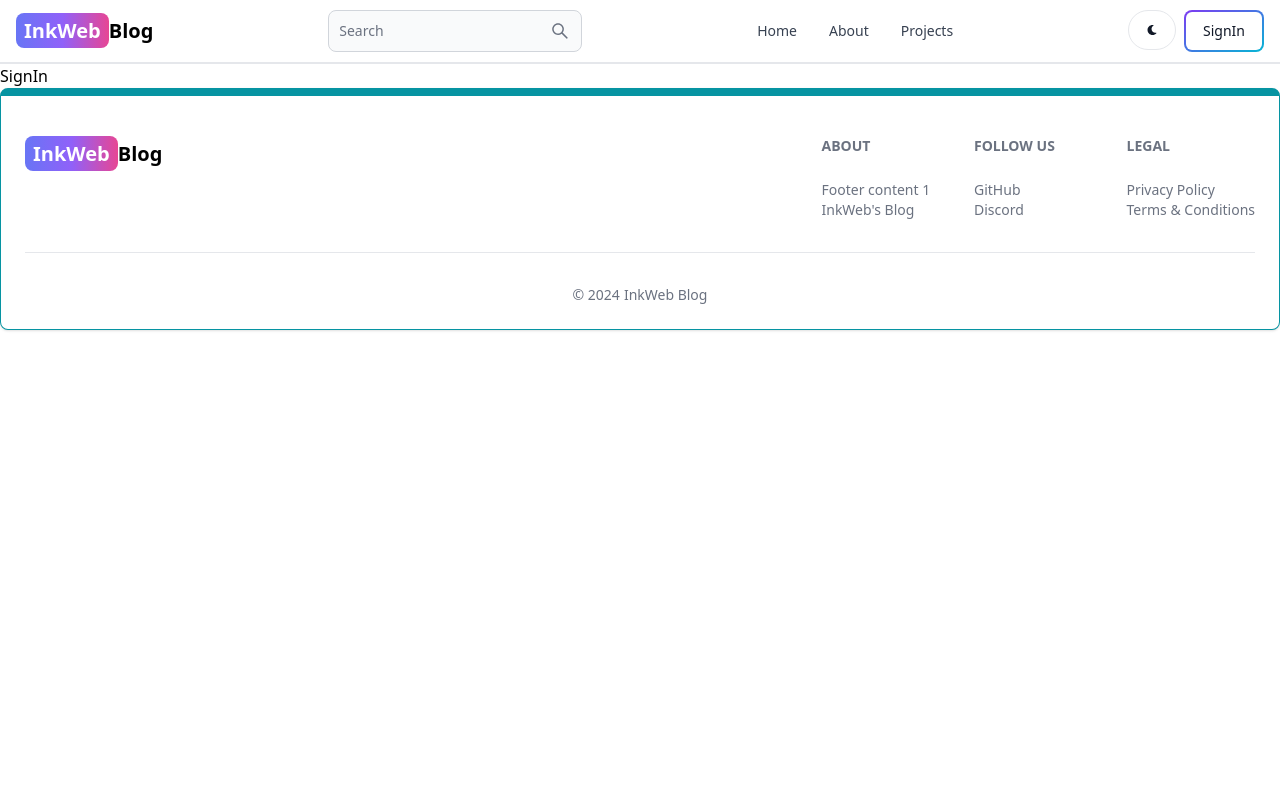
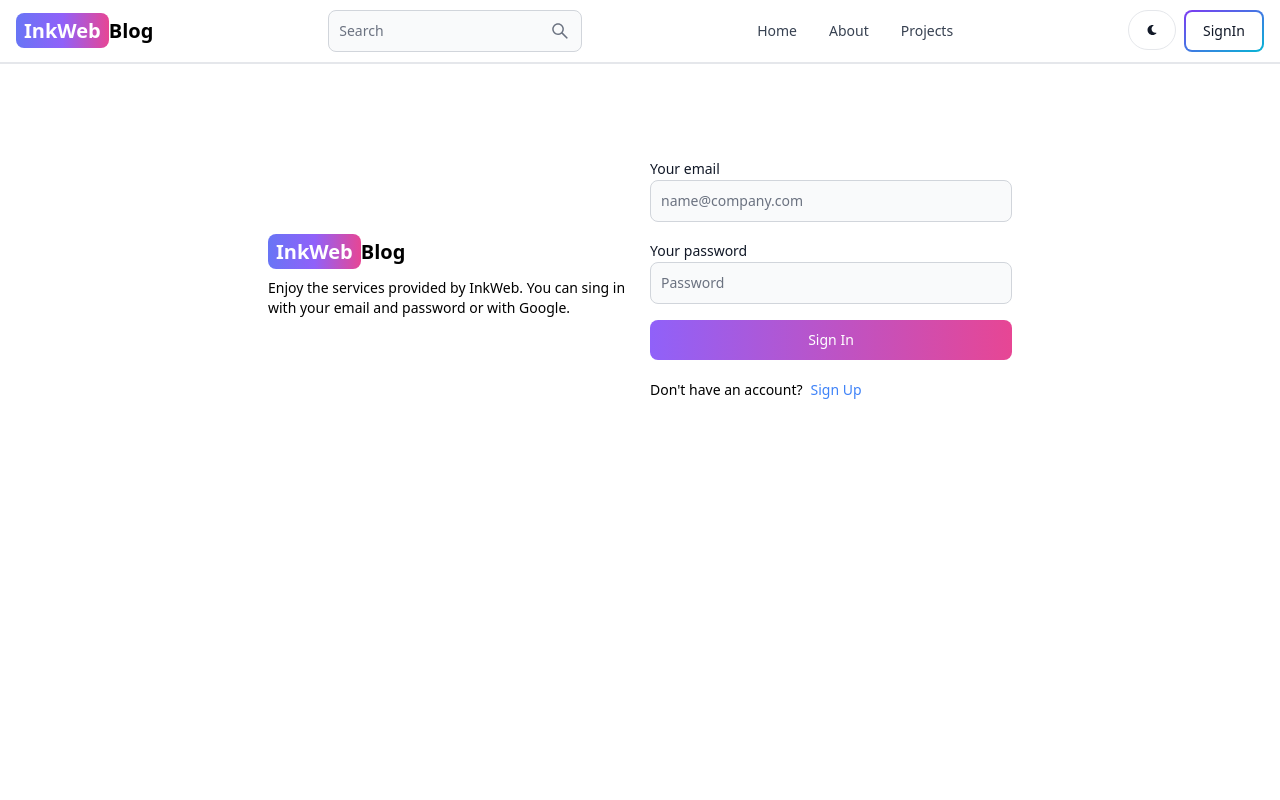
Before and after one commit to code-encounterer/Blog, a React (Vite) app in the folder client/: page /sign-in in a window 1280 px wide. Shown: the top 800 px of the page. Built offline with nearby package versions, Linux system fonts and the light colour scheme.

Commit message:
complete signin page functionality

```diff
--- a/client/src/pages/SignIn.jsx
+++ b/client/src/pages/SignIn.jsx
@@ -1,8 +1,97 @@
-import React from 'react'
+import { Alert, Button, Label, Spinner, TextInput } from 'flowbite-react'
+import React, { useState } from 'react'
+import { Link, useNavigate } from 'react-router-dom'
 
 function SignIn() {
+
+  const [formData, setFormData] = useState({});
+  const [errorMessage, setErrorMessage] = useState(null);
+  const [loading, setLoading] = useState(false);
+  const navigate = useNavigate();
+
+  const handleChange = (e) => {
+    setFormData({...formData, [e.target.id]: e.target.value.trim()});
+  };
+
+  const handleSubmit = async (e) => {
+    e.preventDefault();
+    if(!formData.email || !formData.password){
+      return setErrorMessage('Please full out all fields.')
+    }
+    try {
+        setLoading(true);
+        setErrorMessage(null);
+        const res = await fetch('/api/auth/signin', {
+        method: 'POST',
+        headers: {'Content-Type': 'application/json'},
+        body: JSON.stringify(formData)
+      });
+      const data = await res.json();
+      if(data.success === false){
+        return setErrorMessage(data.message);
+      }
+      setLoading(false);
+      if(res.ok){
+        navigate('/')
+      }
+
+    } catch (error) {
+      setErrorMessage(error.message);
+      setLoading(false);
+    }
+  };
+
   return (
-    <div>SignIn</div>
+    <div className="min-h-screen mt-20">
+      <div className="flex p-3 max-w-3xl mx-auto flex-col md:flex-row md:items-center gap-5">
+        {/* left side */}
+        <div className="flex-1">
+        <Link to={"/"} className=" sm:text-xl font-bold dark:text-white text-4xl">
+        <span className="px-2 py-1 bg-gradient-to-r from-indigo-500 via-purple-500 to-pink-500 rounded-lg text-white">InkWeb</span>
+        Blog
+      </Link>
+      <p className="text-sm mt-3">Enjoy the services provided by InkWeb. You can sing in with your email and password or with Google.</p>
+        </div>
+        {/* right side */}
+        <div className="flex-1">
+          <form className="flex flex-col gap-4" onSubmit={handleSubmit}>
+            <div>
+              <Label value="Your email" />
+              <TextInput type="email" placeholder="name@company.com"
+              id="email" onChange={handleChange}
+              />
+            </div>
+            <div>
+              <Label value="Your password" />
+              <TextInput type="password" placeholder="Password"
+              id="password" onChange={handleChange}
+              />
+            </div>
+            <Button gradientDuoTone="purpleToPink" type='submit' disabled={loading}>
+            {
+              loading ? (
+                <>
+                  <Spinner size='sm' />
+                  <span className="pl-3">Loading...</span>
+                </>
+              ) : "Sign In"
+            }
+            </Button>
+          </form>
+          <div className="flex gap-2 text-sm mt-5">
+            <span>Don't have an account?</span>
+            <Link to='/sing-up' className="text-blue-500">Sign Up</Link>
+          </div>
+          {
+            errorMessage && (
+              <Alert className="mt-5" color='failure'>
+                {errorMessage}
+              </Alert>
+            )
+          }
+        </div>
+      </div>
+    </div>
   )
 }
 
```
